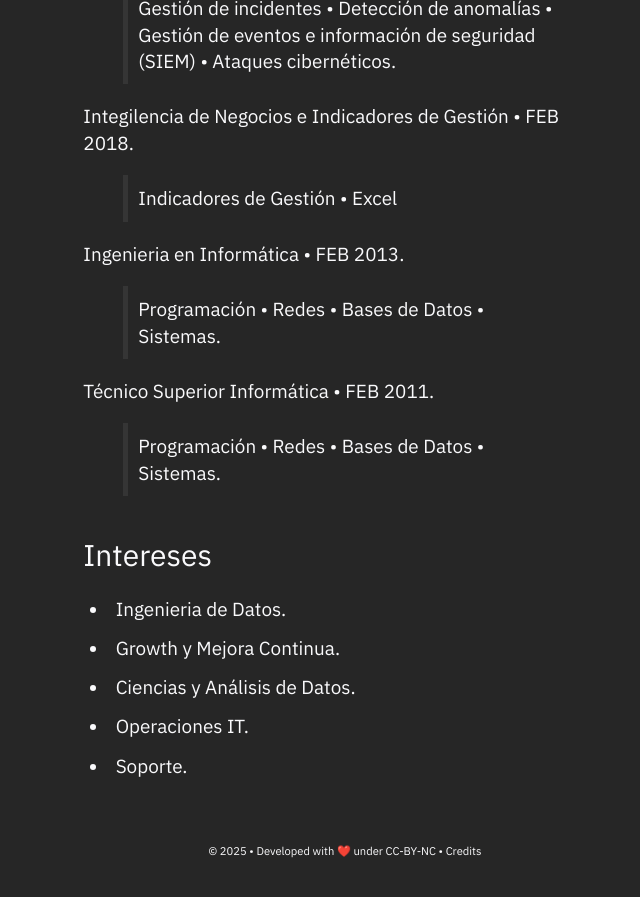
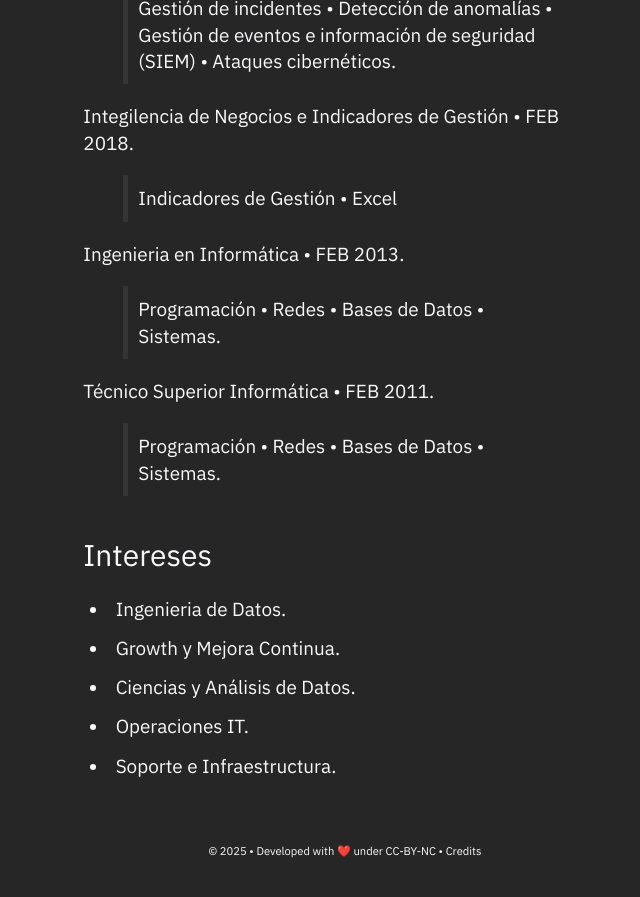
Before and after one commit to batistayureiba/batistayureiba.github.io, a Jekyll site: the page built from _posts/2025-05-24-about.md, in a window 1280 px wide and 900 px high, scrolled down 4292 px. Shown: the top 897 px of the window, without its empty margins (295-935 px from the left). Built offline with Jekyll 4.4.1, drawn with Linux system fonts in a browser that asks for light colours.

Commit message:
Update 2025-05-24-about.md

```diff
--- a/_posts/2025-05-24-about.md
+++ b/_posts/2025-05-24-about.md
@@ -87,4 +87,4 @@ Técnico Superior Informática • FEB 2011.
 + Growth y Mejora Continua.
 + Ciencias y Análisis de Datos.
 + Operaciones IT.
-+ Soporte.
++ Soporte e Infraestructura.
```
